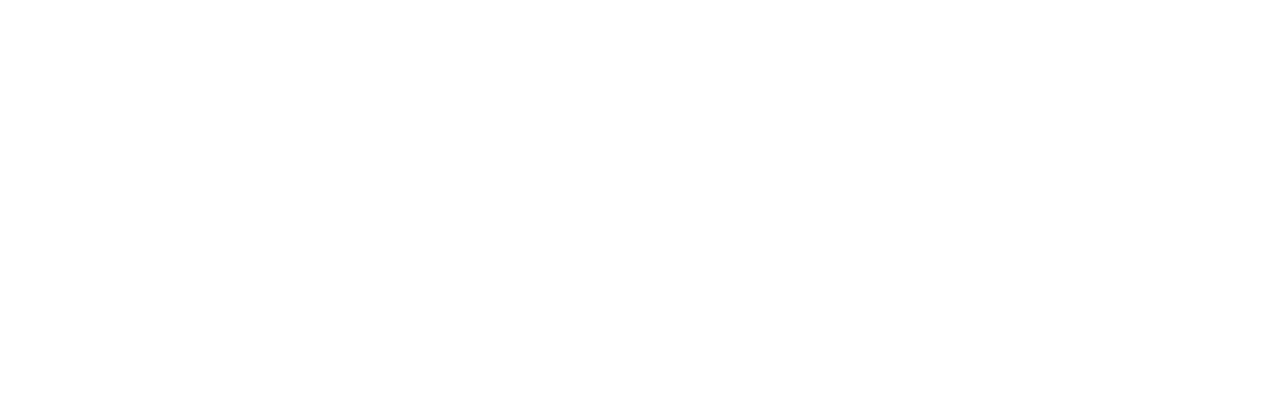
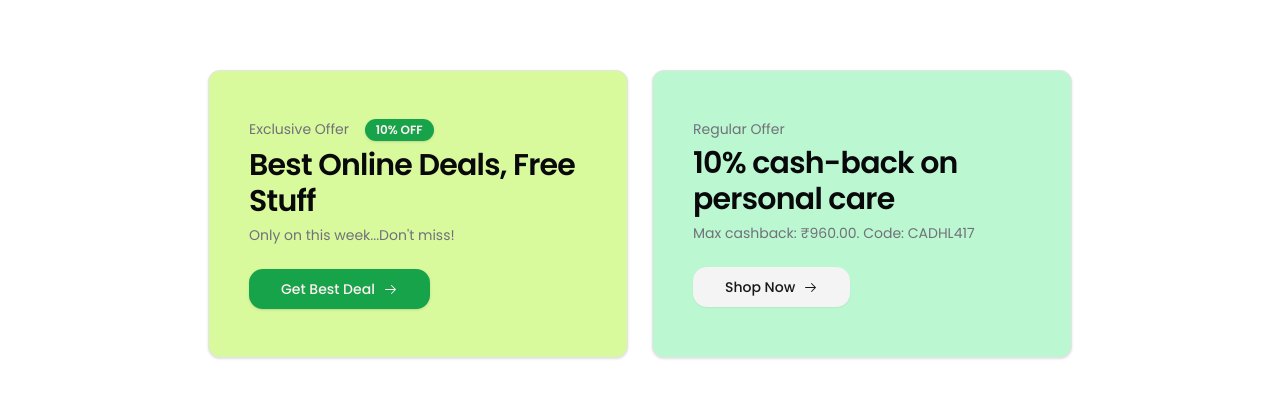
Before and after one commit to khalid-09/nexbuy, a React (Vite) app: page / in a window 1280 px wide. Shown: the part 1458-1856 px from the top of the page. Before the commit the page ends 1472 px from the top, so only its background shows below. Built offline with nearby package versions, Linux system fonts and the light colour scheme; a web font is replaced by a local one.

Commit message:
feat: add discount section

```diff
--- /dev/null
+++ b/src/components/discount.tsx
@@ -0,0 +1,62 @@
+import { ArrowRightIcon } from "@radix-ui/react-icons";
+import { Badge } from "./ui/badge";
+import { Button } from "./ui/button";
+import {
+  Card,
+  CardDescription,
+  CardFooter,
+  CardHeader,
+  CardTitle,
+} from "./ui/card";
+import { formatCurrency } from "@/lib/utils";
+import { Link } from "react-router-dom";
+
+const Discount = () => {
+  return (
+    <section className="m-auto mt-10 flex w-full max-w-4xl flex-col gap-6 px-4 pb-20 md:mt-14 md:flex-row">
+      <Card className="w-full bg-lime-200 px-4 py-6 ">
+        <CardHeader>
+          <CardDescription className="space-x-3">
+            <span>Exclusive Offer </span>
+            <Badge>10% OFF</Badge>
+          </CardDescription>
+          <CardTitle className="text-3xl">
+            Best Online Deals, Free Stuff
+          </CardTitle>
+          <CardDescription>Only on this week...Don't miss!</CardDescription>
+        </CardHeader>
+        <CardFooter>
+          <Button size="lg" asChild className="space-x-2">
+            <Link to="products">
+              <span>Get Best Deal</span>
+              <ArrowRightIcon />
+            </Link>
+          </Button>
+        </CardFooter>
+      </Card>
+      <Card className="w-full bg-green-200 px-4  py-6">
+        <CardHeader>
+          <CardDescription>
+            <span>Regular Offer </span>
+          </CardDescription>
+          <CardTitle className="text-3xl">
+            10% cash-back on personal care
+          </CardTitle>
+          <CardDescription>
+            Max cashback: {formatCurrency(960)}. Code: CADHL417
+          </CardDescription>
+        </CardHeader>
+        <CardFooter>
+          <Button size="lg" variant="secondary" asChild className="space-x-2">
+            <Link to="products">
+              <span>Shop Now</span>
+              <ArrowRightIcon />
+            </Link>
+          </Button>
+        </CardFooter>
+      </Card>
+    </section>
+  );
+};
+
+export default Discount;
--- a/src/components/ui/product-card.tsx
+++ b/src/components/ui/product-card.tsx
@@ -28,6 +28,7 @@
             src={product.images[0]}
             onLoad={handleImageLoad}
             alt={product.name}
+            loading="lazy"
           />
         </CardHeader>
         <CardContent className="mt-2 space-y-2 px-6 md:mt-0 md:px-6 md:py-4">
--- a/src/pages/AllProducts.tsx
+++ b/src/pages/AllProducts.tsx
@@ -60,15 +60,13 @@
   const [loading, setLoading] = useState(true);
   const [currentPage, setCurrentPage] = useState(1);
 
-  // Calculate the indices for slicing the products array
   const startIdx = (currentPage - 1) * PAGE_SIZE;
   const endIdx = startIdx + PAGE_SIZE;
 
   useEffect(() => {
-    // Simulate a delay to showcase the skeleton loader
     setTimeout(() => {
       setLoading(false);
-    }, 2000); // Adjust the delay as needed
+    }, 2000);
   }, []);
 
   return (
@@ -80,7 +78,7 @@
       />
       <section className="m-auto max-w-6xl px-4 py-10 font-poppins">
         <h2 className="mb-4 font-poet text-3xl">All Products</h2>
-        <div className=" grid grid-cols-1 gap-4 sm:grid-cols-2 md:grid-cols-4">
+        <div className=" grid grid-cols-1 gap-4 sm:grid-cols-3 md:grid-cols-4">
           {loading && <AllProductSkeleton />}
           {!loading &&
             products
--- a/src/pages/Landing.tsx
+++ b/src/pages/Landing.tsx
@@ -1,4 +1,5 @@
 import BestSelling from "@/components/best-selling";
+import Discount from "@/components/discount";
 import Hero from "@/components/hero";
 
 const Landing = () => {
@@ -6,6 +7,7 @@
     <main className="h-dvh bg-green-200 font-poppins">
       <Hero />
       <BestSelling />
+      <Discount />
     </main>
   );
 };
```
